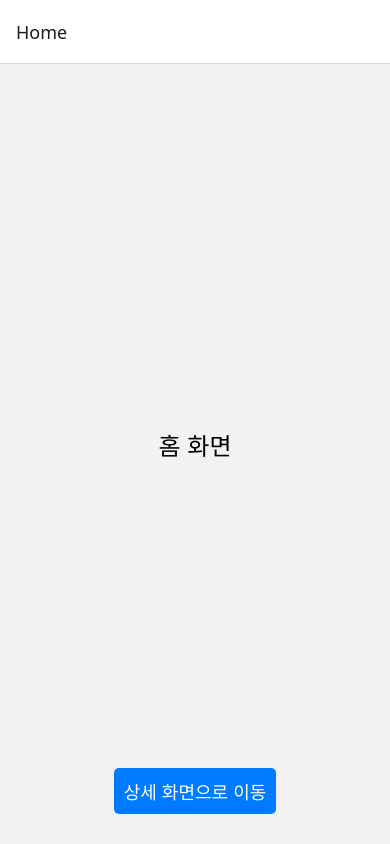
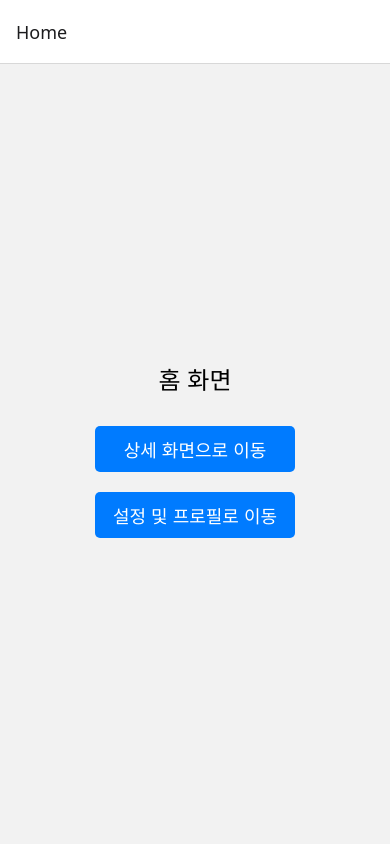
Before and after one commit to DAAC-A00/navigationTest, a React Native app: screen /Profile in a window 390 px wide. Built offline with nearby package versions, Linux system fonts and the light colour scheme.

Commit message:
Bottom Tab Navigator 추가

```diff
--- a/src/App.tsx
+++ b/src/App.tsx
@@ -5,13 +5,30 @@ import { NavigationContainer } from '@react-navigation/native'; // 내비게이
 import { createStackNavigator } from '@react-navigation/stack'; // 스택 내비게이션을 만들기 위한 함수를 가져옵니다.
 import HomeScreen from './HomeScreen'; // HomeScreen 컴포넌트를 가져옵니다.
 import DetailsScreen from './DetailsScreen'; // DetailsScreen 컴포넌트를 가져옵니다.
+import { createBottomTabNavigator } from '@react-navigation/bottom-tabs';
+import SettingsScreen from './SettingsScreen';
+import ProfileScreen from './ProfileScreen';
+
 
 export type RootStackParamList = { // 앱에서 사용할 화면과 매개변수를 정의하는 타입입니다.
   Home: undefined; // Home 화면은 매개변수를 받지 않습니다.
-  Details: undefined; // Details 화면은 매개변수를 받지 않습니다. Jotai로 상태를 관리합니다.
+  Details: undefined; // Details 화면은 매개변수를 받지 않습니다.
+  Tabs: undefined; // Tabs 화면은 매개변수를 받지 않습니다.
 };
 
+// 스택 내비게이터 및 탭 내비게이터 생성
 const Stack = createStackNavigator<RootStackParamList>(); // 정의한 타입을 사용하여 스택 내비게이터를 만듭니다.
+const Tab = createBottomTabNavigator(); // 바텀 탭 내비게이터 생성
+
+// 탭 네비게이터 정의
+const TabNavigator = () => {
+  return (
+    <Tab.Navigator>
+      <Tab.Screen name="Settings" component={SettingsScreen} />
+      <Tab.Screen name="Profile" component={ProfileScreen} />
+    </Tab.Navigator>
+  );
+};
 
 export default function App() { // App 컴포넌트를 정의합니다.
   return ( // 컴포넌트가 반환할 JSX를 시작합니다.
@@ -19,6 +36,7 @@ export default function App() { // App 컴포넌트를 정의합니다.
       <Stack.Navigator initialRouteName="Home">
         <Stack.Screen name="Home" component={HomeScreen} />
         <Stack.Screen name="Details" component={DetailsScreen} />
+        <Stack.Screen name="Tabs" component={TabNavigator} />
       </Stack.Navigator>
     </NavigationContainer> // NavigationContainer의 끝입니다.
   ); // JSX 반환의 끝입니다.
--- a/src/HomeScreen.tsx
+++ b/src/HomeScreen.tsx
@@ -1,7 +1,7 @@
 // src/HomeScreen.tsx
 
 import React from 'react'; // React 라이브러리를 가져옵니다.
-import { View, Text, Button, TouchableOpacity, StyleSheet } from 'react-native'; // React Native에서 사용할 UI 컴포넌트를 가져옵니다.
+import { View, Text, TouchableOpacity, StyleSheet } from 'react-native'; // React Native에서 사용할 UI 컴포넌트를 가져옵니다.
 import { StackNavigationProp } from '@react-navigation/stack'; // 스택 내비게이션에서 사용할 타입을 가져옵니다.
 import { RootStackParamList } from './App'; // 앱에서 정의한 매개변수 타입을 가져옵니다.
 import { atom, useAtom } from 'jotai'; // Jotai의 atom과 useAtom을 가져옵니다.
@@ -20,11 +20,18 @@ const HomeScreen: React.FC<HomeScreenProps> = ({ navigation }) => { // HomeScree
     navigation.navigate('Details'); // 상세 화면으로 이동합니다.
   };
 
+  const navigateToTabs = () => {
+    navigation.navigate('Tabs'); // Tabs 화면으로 이동합니다.
+  };
+
   return ( // 컴포넌트가 반환할 JSX를 시작합니다.
     <View style={styles.container}>
       <Text style={styles.text}>홈 화면</Text>
       <TouchableOpacity style={styles.button} onPress={navigateToDetails}>
         <Text style={styles.buttonText}>상세 화면으로 이동</Text>
+      </TouchableOpacity>
+      <TouchableOpacity style={styles.button} onPress={navigateToTabs}>
+        <Text style={styles.buttonText}>설정 및 프로필로 이동</Text>
       </TouchableOpacity>
     </View> // View 컴포넌트의 끝입니다.
   ); // JSX 반환의 끝입니다.
@@ -41,11 +48,12 @@ const styles = StyleSheet.create({ // 스타일을 정의합니다.
     marginBottom: 20, // 버튼과의 간격
   },
   button: { // 버튼 스타일
-    position: 'absolute',
-    bottom: 30, // 화면 하단에서 30px 위
     backgroundColor: '#007BFF', // 버튼 배경 색상
     padding: 10, // 버튼 패딩
     borderRadius: 5, // 버튼 모서리 둥글기
+    margin: 10, // 버튼 간격
+    width: 200, // 버튼 너비
+    alignItems: 'center', // 버튼 텍스트 중앙 정렬
   },
   buttonText: { // 버튼 텍스트 스타일
     color: 'white', // 텍스트 색상
--- /dev/null
+++ b/src/ProfileScreen.tsx
@@ -0,0 +1,25 @@
+// src.ProfileScreen.tsx
+
+import React from 'react'; // React 라이브러리를 가져옵니다.
+import { View, Text, StyleSheet } from 'react-native'; // React Native에서 사용할 UI 컴포넌트를 가져옵니다.
+
+const ProfileScreen: React.FC = () => { // ProfileScreen 컴포넌트를 정의합니다.
+  return ( // 컴포넌트가 반환할 JSX를 시작합니다.
+    <View style={styles.container}>
+      <Text style={styles.text}>프로필 화면</Text>
+    </View> // View 컴포넌트의 끝입니다.
+  ); // JSX 반환의 끝입니다.
+};
+
+const styles = StyleSheet.create({ // 스타일을 정의합니다.
+  container: { // 전체 컨테이너 스타일
+    flex: 1,
+    justifyContent: 'center', // 수직 가운데 정렬
+    alignItems: 'center', // 수평 가운데 정렬
+  },
+  text: { // 텍스트 스타일
+    fontSize: 24,
+  },
+});
+
+export default ProfileScreen; // ProfileScreen 컴포넌트를 다른 파일에서 사용할 수 있도록 내보냅니다.
--- /dev/null
+++ b/src/SettingsScreen.tsx
@@ -0,0 +1,25 @@
+// src/Settings/Screen.tsx
+
+import React from 'react'; // React 라이브러리를 가져옵니다.
+import { View, Text, StyleSheet } from 'react-native'; // React Native에서 사용할 UI 컴포넌트를 가져옵니다.
+
+const SettingsScreen: React.FC = () => { // SettingsScreen 컴포넌트를 정의합니다.
+  return ( // 컴포넌트가 반환할 JSX를 시작합니다.
+    <View style={styles.container}>
+      <Text style={styles.text}>설정 화면</Text>
+    </View> // View 컴포넌트의 끝입니다.
+  ); // JSX 반환의 끝입니다.
+};
+
+const styles = StyleSheet.create({ // 스타일을 정의합니다.
+  container: { // 전체 컨테이너 스타일
+    flex: 1,
+    justifyContent: 'center', // 수직 가운데 정렬
+    alignItems: 'center', // 수평 가운데 정렬
+  },
+  text: { // 텍스트 스타일
+    fontSize: 24,
+  },
+});
+
+export default SettingsScreen; // SettingsScreen 컴포넌트를 다른 파일에서 사용할 수 있도록 내보냅니다.
```
